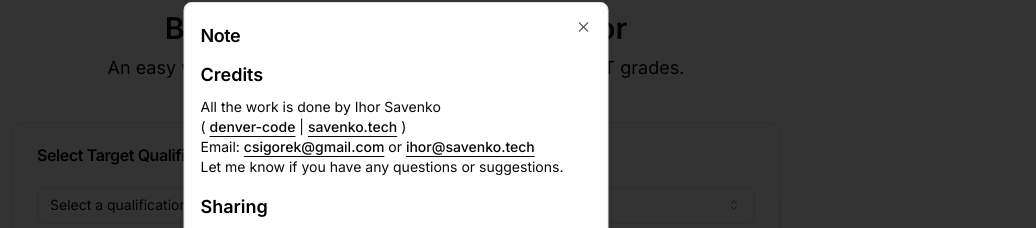
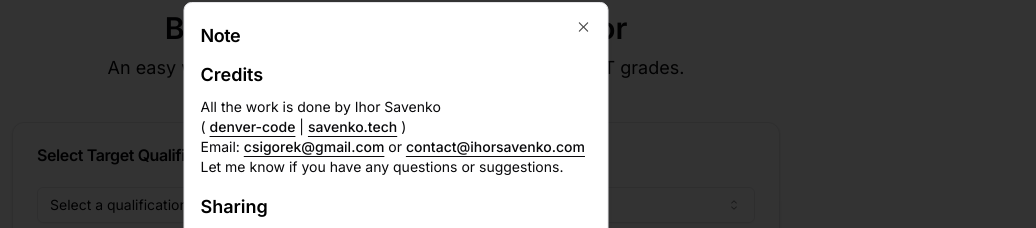
Before and after one commit to denver-code/btecpictcalculator, a Next.js app: page / in a window 1280 px wide. Shown: the part 54-282 px from the top of the page, without its empty margins (244-1280 px from the left). Built offline with nearby package versions, Linux system fonts and the light colour scheme.

Commit message:
update contact details

```diff
--- a/src/app/NoticeBox.tsx
+++ b/src/app/NoticeBox.tsx
@@ -30,7 +30,7 @@ export default function NoticeBox({ isOpen, onClose }: NoticeBoxProps) {
       setIsDomain(currentUrl === 'btecpictcalculator.vercel.app')
       if (currentUrl === 'btecpictcalculator.vercel.app') {
         // redirect to the new domain using next/navigation
-        router.push('https://btec-calculator.savenko.tech')
+        router.push('https://btec-calculator.ihorsavenko.com')
       }
     }
   }, [])
@@ -49,7 +49,7 @@ export default function NoticeBox({ isOpen, onClose }: NoticeBoxProps) {
                 You're using the old domain!
                   <br/><br/>
                 We've migrated to the{' '}
-                <Link href="https://btec-calculator.savenko.tech" className="font-medium underline underline-offset-4">
+                <Link href="https://btec-calculator.ihorsavenko.com" className="font-medium underline underline-offset-4">
                   btec-calculator.savenko.tech
                 </Link>{' '}
                 domain. Please update your bookmarks, however, you can still use the current domain.
@@ -63,13 +63,13 @@ export default function NoticeBox({ isOpen, onClose }: NoticeBoxProps) {
               All the work is done by Ihor Savenko <br/>
               ( <Link href="https://github.com/denver-code/btecpictcalculator/" className="font-medium underline underline-offset-4">
                 denver-code
-              </Link> | <Link href="https://savenko.tech" className="font-medium underline underline-offset-4">
+              </Link> | <Link href="https://ihorsavenko.com" className="font-medium underline underline-offset-4">
                 savenko.tech
               </Link> )<br />
               Email: <Link href="mailto:csigorek@gmail.com" className="font-medium underline underline-offset-4">
                 csigorek@gmail.com
-              </Link> or <Link href="mailto:ihor@savenko.tech" className="font-medium underline underline-offset-4">
-                ihor@savenko.tech
+              </Link> or <Link href="mailto:contact@ihorsavenko.com" className="font-medium underline underline-offset-4">
+                contact@ihorsavenko.com
               </Link><br />
               Let me know if you have any questions or suggestions.
             </p>
```
